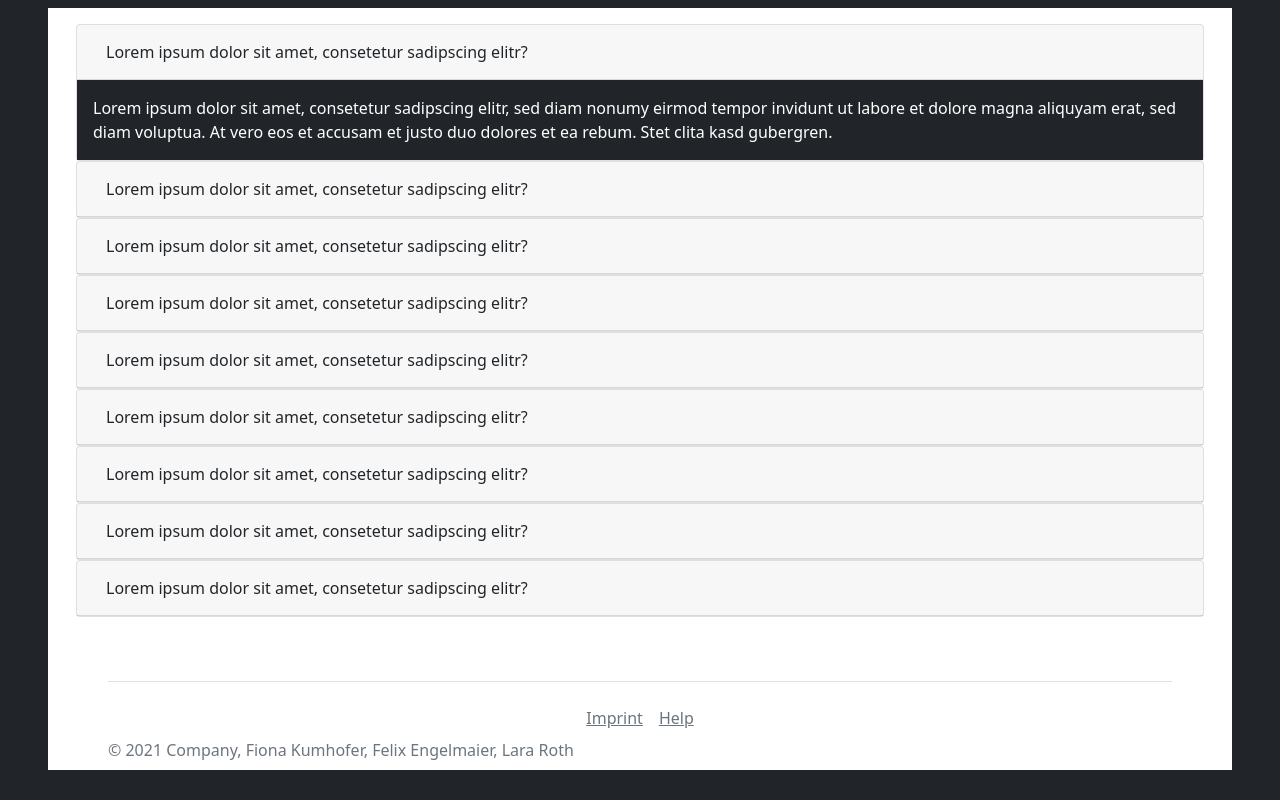
After one commit to wi20b061/Webentwicklungsprojekt, a PHP site: page /help.php in a window 1280 px wide. The commit adds this page. Run offline with PHP 8.4, Linux system fonts and the light colour scheme; data that the repository does not hold is empty.

Commit message:
help, imprint, footer sites created

```diff
--- /dev/null
+++ b/Frontend/sites/footer.php
@@ -0,0 +1,9 @@
+<footer class=" pb-2 pt-3 ms-5 me-5 mt-5 border-top">
+
+    <div class="d-flex justify-content-center">
+        <a class="text-secondary p-2" href="imprint.php">Imprint</a>
+        <a class="text-secondary p-2" href="help.php">Help</a>
+    </div>
+    <span class="text-muted">© 2021 Company, Fiona Kumhofer, Felix Engelmaier, Lara Roth</span>
+
+</footer>
--- /dev/null
+++ b/Frontend/sites/help.php
@@ -0,0 +1,145 @@
+<!DOCTYPE html>
+<html lang="en">
+<head>
+    <meta charset="UTF-8">
+    <meta http-equiv="X-UA-Compatible" content="IE=edge">
+    <meta name="viewport" content="width=device-width, initial-scale=1.0">
+    <title>Products</title>
+    <link href="https://cdn.jsdelivr.net/npm/bootstrap@5.1.3/dist/css/bootstrap.min.css" rel="stylesheet">
+    <script src="https://cdn.jsdelivr.net/npm/bootstrap@5.2.0-beta1/dist/js/bootstrap.min.js" integrity="sha384-kjU+l4N0Yf4ZOJErLsIcvOU2qSb74wXpOhqTvwVx3OElZRweTnQ6d31fXEoRD1Jy" crossorigin="anonymous"></script>
+    <script src="https://ajax.googleapis.com/ajax/libs/jquery/3.6.0/jquery.min.js"></script>
+    <link rel="stylesheet" href="https://cdn.jsdelivr.net/npm/bootstrap-icons@1.8.1/font/bootstrap-icons.css">
+    <script src="../js/getProducts.js"></script>
+</head>
+<body class="pt-1 pb-1 ps-5 pe-5 bg-dark">
+    <div class="container-fluid mt-1 mb-1 bg-white">
+        <header>
+            <?php //include("nav.php")?>
+        </header>
+        <main class="p-3">
+        <div id="accordion">
+
+            <div class="card">
+                <div class="card-header">
+                    <a class="btn" data-bs-toggle="collapse" href="#collapseOne">
+                    Lorem ipsum dolor sit amet, consetetur sadipscing elitr?
+                    </a>
+                </div>
+                <div id="collapseOne" class="collapse show" data-bs-parent="#accordion">
+                    <div class="card-body bg-dark text-white">
+                    Lorem ipsum dolor sit amet, consetetur sadipscing elitr, sed diam nonumy eirmod tempor invidunt ut labore et dolore magna aliquyam erat, sed diam voluptua. At vero eos et accusam et justo duo dolores et ea rebum. Stet clita kasd gubergren.
+                    </div>
+                </div>
+            </div>
+
+            <div class="card">
+                <div class="card-header">
+                    <a class="collapsed btn" data-bs-toggle="collapse" href="#collapseTwo">
+                    Lorem ipsum dolor sit amet, consetetur sadipscing elitr?
+                    </a>
+                </div>
+                <div id="collapseTwo" class="collapse" data-bs-parent="#accordion">
+                    <div class="card-body bg-dark text-white">
+                    Lorem ipsum dolor sit amet, consetetur sadipscing elitr, sed diam nonumy eirmod tempor invidunt ut labore et dolore magna aliquyam erat, sed diam voluptua. At vero eos et accusam et justo duo dolores et ea rebum. Stet clita kasd gubergren.
+                    </div>
+                </div>
+            </div>
+
+            <div class="card">
+                <div class="card-header">
+                    <a class="collapsed btn" data-bs-toggle="collapse" href="#collapseThree">
+                    Lorem ipsum dolor sit amet, consetetur sadipscing elitr?
+                    </a>
+                </div>
+                <div id="collapseThree" class="collapse" data-bs-parent="#accordion">
+                    <div class="card-body bg-dark text-white">
+                    Lorem ipsum dolor sit amet, consetetur sadipscing elitr, sed diam nonumy eirmod tempor invidunt ut labore et dolore magna aliquyam erat, sed diam voluptua. At vero eos et accusam et justo duo dolores et ea rebum. Stet clita kasd gubergren.
+                    </div>
+                </div>
+            </div>
+
+            <div class="card">
+                <div class="card-header">
+                    <a class="collapsed btn" data-bs-toggle="collapse" href="#collapseFour">
+                    Lorem ipsum dolor sit amet, consetetur sadipscing elitr?
+                    </a>
+                </div>
+                <div id="collapseFour" class="collapse" data-bs-parent="#accordion">
+                    <div class="card-body bg-dark text-white">
+                    Lorem ipsum dolor sit amet, consetetur sadipscing elitr, sed diam nonumy eirmod tempor invidunt ut labore et dolore magna aliquyam erat, sed diam voluptua. At vero eos et accusam et justo duo dolores et ea rebum. Stet clita kasd gubergren.
+                    </div>
+                </div>
+            </div>
+
+            <div class="card">
+                <div class="card-header">
+                    <a class="collapsed btn" data-bs-toggle="collapse" href="#collapseFife">
+                    Lorem ipsum dolor sit amet, consetetur sadipscing elitr?
+                    </a>
+                </div>
+                <div id="collapseFife" class="collapse" data-bs-parent="#accordion">
+                    <div class="card-body bg-dark text-white">
+                    Lorem ipsum dolor sit amet, consetetur sadipscing elitr, sed diam nonumy eirmod tempor invidunt ut labore et dolore magna aliquyam erat, sed diam voluptua. At vero eos et accusam et justo duo dolores et ea rebum. Stet clita kasd gubergren.
+                    </div>
+                </div>
+            </div>
+
+            <div class="card">
+                <div class="card-header">
+                    <a class="collapsed btn" data-bs-toggle="collapse" href="#collapseSix">
+                    Lorem ipsum dolor sit amet, consetetur sadipscing elitr?
+                    </a>
+                </div>
+                <div id="collapseSix" class="collapse" data-bs-parent="#accordion">
+                    <div class="card-body bg-dark text-white">
+                    Lorem ipsum dolor sit amet, consetetur sadipscing elitr, sed diam nonumy eirmod tempor invidunt ut labore et dolore magna aliquyam erat, sed diam voluptua. At vero eos et accusam et justo duo dolores et ea rebum. Stet clita kasd gubergren.
+                    </div>
+                </div>
+            </div>
+
+            <div class="card">
+                <div class="card-header">
+                    <a class="collapsed btn" data-bs-toggle="collapse" href="#collapseSeven">
+                    Lorem ipsum dolor sit amet, consetetur sadipscing elitr?
+                    </a>
+                </div>
+                <div id="collapseSeven" class="collapse" data-bs-parent="#accordion">
+                    <div class="card-body bg-dark text-white">
+                    Lorem ipsum dolor sit amet, consetetur sadipscing elitr, sed diam nonumy eirmod tempor invidunt ut labore et dolore magna aliquyam erat, sed diam voluptua. At vero eos et accusam et justo duo dolores et ea rebum. Stet clita kasd gubergren.
+                    </div>
+                </div>
+            </div>
+
+            <div class="card">
+                <div class="card-header">
+                    <a class="collapsed btn" data-bs-toggle="collapse" href="#collapseEight">
+                    Lorem ipsum dolor sit amet, consetetur sadipscing elitr?
+                    </a>
+                </div>
+                <div id="collapseEight" class="collapse" data-bs-parent="#accordion">
+                    <div class="card-body bg-dark text-white">
+                    Lorem ipsum dolor sit amet, consetetur sadipscing elitr, sed diam nonumy eirmod tempor invidunt ut labore et dolore magna aliquyam erat, sed diam voluptua. At vero eos et accusam et justo duo dolores et ea rebum. Stet clita kasd gubergren.
+                    </div>
+                </div>
+            </div>
+
+            <div class="card">
+                <div class="card-header">
+                    <a class="collapsed btn" data-bs-toggle="collapse" href="#collapseNine">
+                    Lorem ipsum dolor sit amet, consetetur sadipscing elitr?
+                    </a>
+                </div>
+                <div id="collapseNine" class="collapse" data-bs-parent="#accordion">
+                    <div class="card-body bg-dark text-white">
+                    Lorem ipsum dolor sit amet, consetetur sadipscing elitr, sed diam nonumy eirmod tempor invidunt ut labore et dolore magna aliquyam erat, sed diam voluptua. At vero eos et accusam et justo duo dolores et ea rebum. Stet clita kasd gubergren.
+                    </div>
+                </div>
+            </div>
+        </div>
+        </main>
+        <?php include("footer.php")?>
+    </div>
+</body>
+
+
+</html>
--- a/Frontend/sites/productDetails.php
+++ b/Frontend/sites/productDetails.php
@@ -67,8 +67,8 @@
 
             </div>
 
-
-
         </main>
+        <?php include("footer.php")?>
+    </div>
 </body>
 </html>
--- a/Frontend/sites/products.php
+++ b/Frontend/sites/products.php
@@ -9,7 +9,6 @@
     <script src="https://cdn.jsdelivr.net/npm/bootstrap@5.2.0-beta1/dist/js/bootstrap.min.js" integrity="sha384-kjU+l4N0Yf4ZOJErLsIcvOU2qSb74wXpOhqTvwVx3OElZRweTnQ6d31fXEoRD1Jy" crossorigin="anonymous"></script>
     <script src="https://ajax.googleapis.com/ajax/libs/jquery/3.6.0/jquery.min.js"></script>
     <link rel="stylesheet" href="https://cdn.jsdelivr.net/npm/bootstrap-icons@1.8.1/font/bootstrap-icons.css">
-
     <script src="../js/getProducts.js"></script>
 </head>
 <body class="pt-1 pb-1 ps-5 pe-5 bg-dark">
@@ -101,9 +100,7 @@
 
 
         </main>
-        <footer>
-
-        </footer>
+        <?php include("footer.php")?>
     </div>
 </body>
 
```
Also changed, not shown: Frontend/sites/imprint.php (+41 -0 lines). Lines whose indentation alone changed are shown as unchanged.
